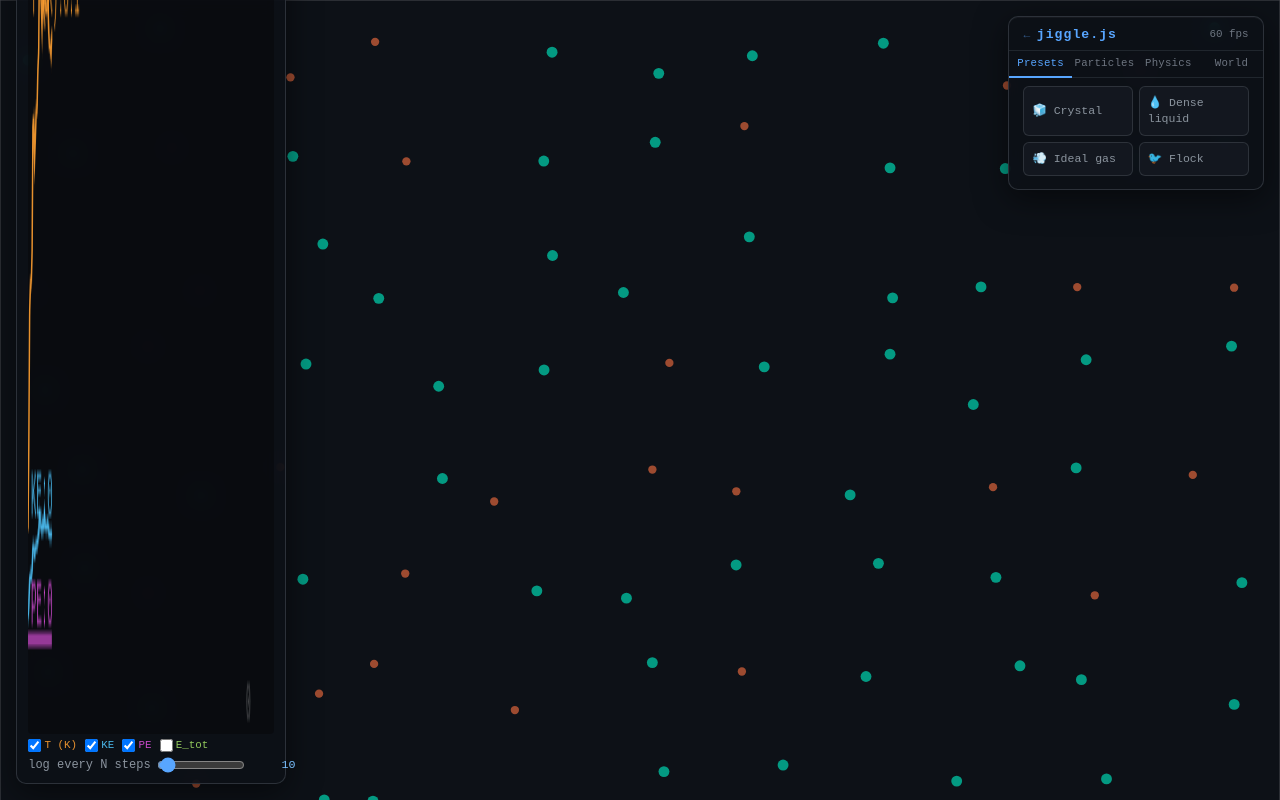
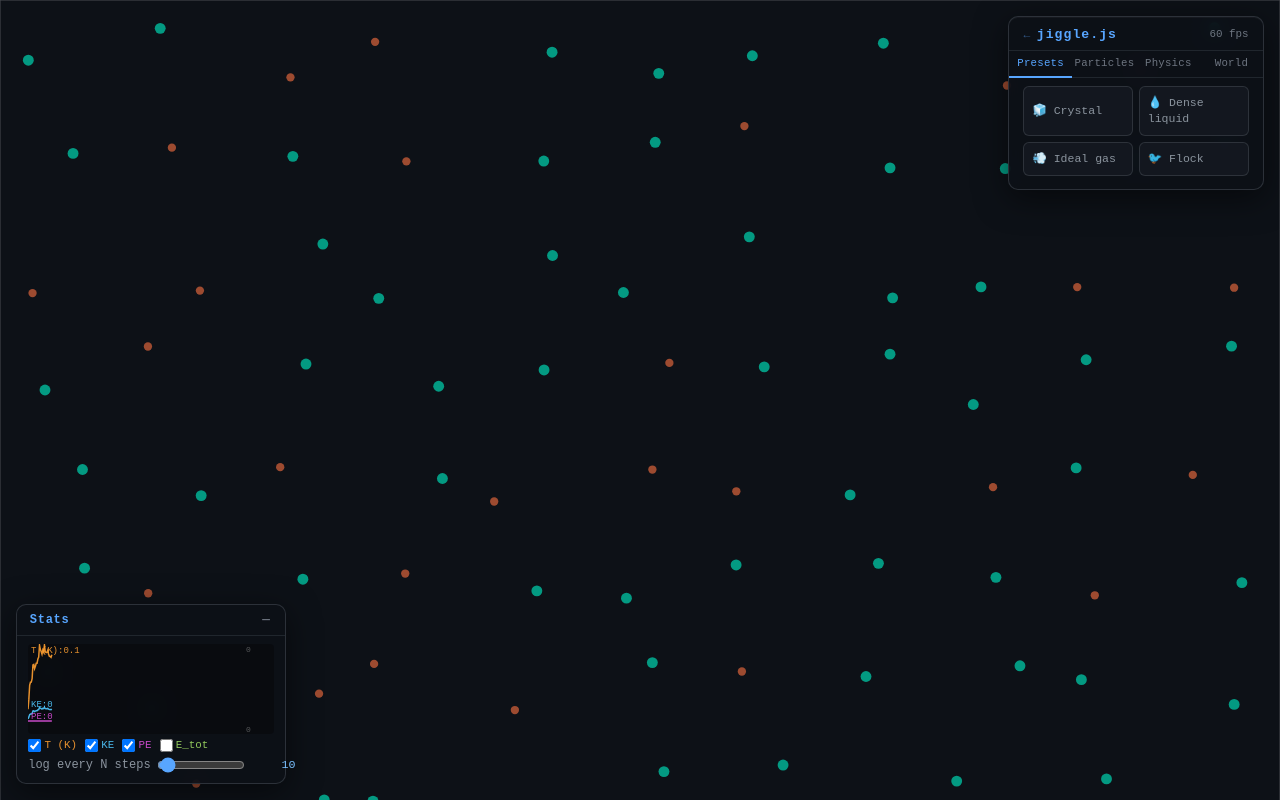
Before and after one commit to roncofaber/jiggle.js, a website: page demo/playground.html in a window 1280 px wide. Drawn offline with Linux system fonts and the light colour scheme.

Commit message:
Fix energy graph canvas aspect ratio — sync both width and height from CSS

```diff
--- a/demo/playground.html
+++ b/demo/playground.html
@@ -384,7 +384,7 @@
         <button id="stats-collapse-btn">−</button>
     </div>
     <div id="stats-body">
-        <canvas id="energy-graph" height="110" style="width:100%;display:block;border-radius:4px;background:rgba(0,0,0,0.3);"></canvas>
+        <canvas id="energy-graph" style="width:100%;height:90px;display:block;border-radius:4px;background:rgba(0,0,0,0.3);"></canvas>
         <div class="series-legend">
             <label style="color:rgba(255,160,50,0.9)"><input  type="checkbox" id="show-t"    checked> T (K)</label>
             <label style="color:rgba(80,200,255,0.9)"><input  type="checkbox" id="show-ke"   checked> KE</label>
@@ -857,7 +857,9 @@ function drawEnergyGraph() {
     const gc = document.getElementById('energy-graph');
     if (!gc) return;
     const rect = gc.getBoundingClientRect();
-    if (gc.width !== Math.round(rect.width)) gc.width = Math.round(rect.width);
+    const rw = Math.round(rect.width), rh = Math.round(rect.height);
+    if (gc.width !== rw)  gc.width  = rw;
+    if (gc.height !== rh) gc.height = rh;
     const W = gc.width, H = gc.height;
     const gctx = gc.getContext('2d');
     gctx.clearRect(0, 0, W, H);
```
